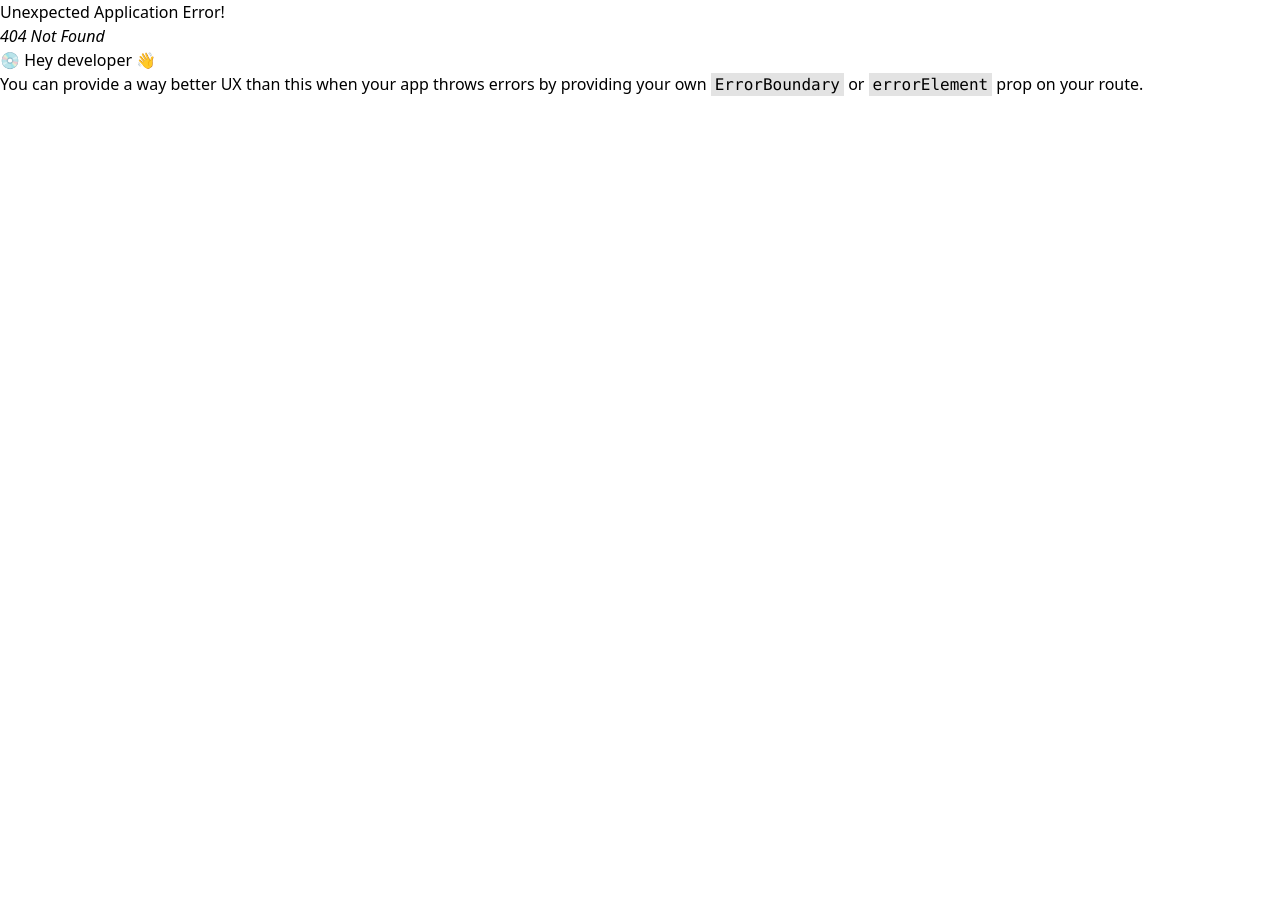
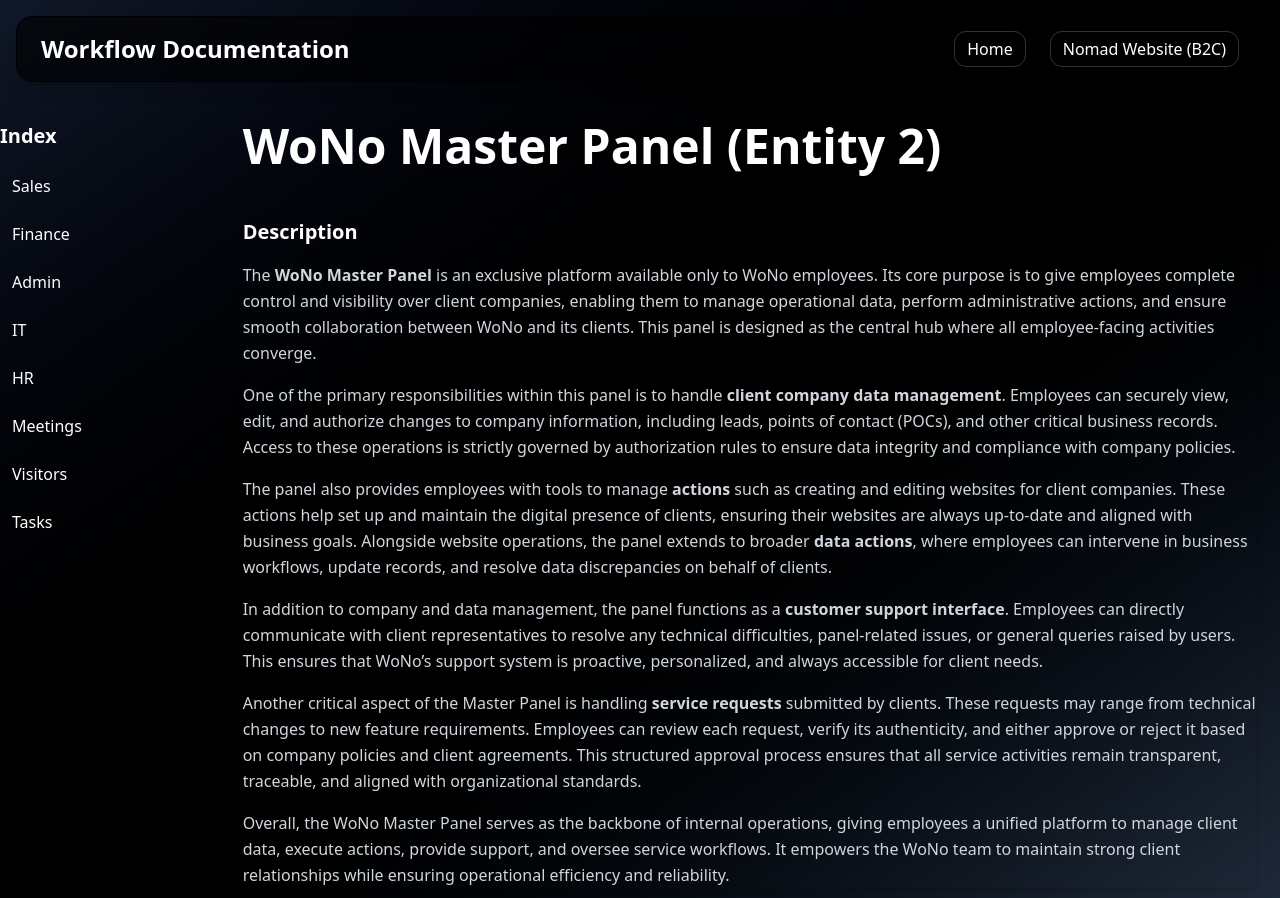
Before and after one commit to Kalpesh-Product/WoNoDocumentation, a React (Vite) app: page /modules-apps in a window 1280 px wide. Before the commit this address had no page. Before the commit the page ends 800 px from the top, so only its background shows below. Built offline with nearby package versions, Linux system fonts and the light colour scheme.

Commit message:
`Added new route for ModulesApps page and corresponding link in Home component`

```diff
--- /dev/null
+++ b/src/pages/ModulesApps.jsx
@@ -0,0 +1,128 @@
+import React from "react";
+import NomadFlow from "./NomadFlow";
+import {
+  dataUploadSections,
+  inactiveWebsitesSections,
+  leadsSections,
+  masterLoginFlow,
+  masterNomadLisitngs,
+  masterWebsiteFlow,
+  pocDetailsSections,
+  profileSections,
+  servicesSections,
+} from "../sections/masterFlow";
+
+const ModulesApps = () => {
+  const sections = [
+    { id: "sales", title: "Sales", data: [] },
+    { id: "finance", title: "Finance", data: [] },
+    { id: "admin", title: "Admin", data: [] },
+    { id: "it", title: "IT", data: [] },
+    { id: "hr", title: "HR", data: [] },
+    { id: "meetings", title: "Meetings", data: [] },
+    { id: "visitors", title: "Visitors", data: [] },
+    { id: "tasks", title: "Tasks", data: [] },
+  ];
+
+  return (
+    <div className="grid grid-cols-6 relative max-w-7xl mx-auto text-white gap-8 h-screen overflow-auto">
+      {/* Sidebar */}
+      <aside className="sticky col-span-1 top-6 h-fit self-start">
+        <h2 className="text-xl font-bold mb-4">Index</h2>
+        <ul className="space-y-2">
+          {sections.map((section) => (
+            <li key={section.id}>
+              <a
+                href={`#${section.id}`}
+                className="block px-3 py-2 rounded hover:bg-gray-700 transition"
+              >
+                {section.title}
+              </a>
+            </li>
+          ))}
+        </ul>
+      </aside>
+
+      {/* Main Content */}
+      <main className="space-y-12 col-span-5 p-6">
+        {/* Title */}
+        <h1 className="text-5xl font-bold">WoNo Master Panel (Entity 2)</h1>
+
+        {/* Description Section */}
+        <div className="rounded-lg shadow-md space-y-4">
+          <h2 className="text-xl font-semibold">Description</h2>
+          <p className="text-gray-300 leading-relaxed">
+            The <span className="font-semibold">WoNo Master Panel</span> is an
+            exclusive platform available only to WoNo employees. Its core
+            purpose is to give employees complete control and visibility over
+            client companies, enabling them to manage operational data, perform
+            administrative actions, and ensure smooth collaboration between WoNo
+            and its clients. This panel is designed as the central hub where all
+            employee-facing activities converge.
+          </p>
+          <p className="text-gray-300 leading-relaxed">
+            One of the primary responsibilities within this panel is to handle{" "}
+            <span className="font-semibold">
+              client company data management
+            </span>
+            . Employees can securely view, edit, and authorize changes to
+            company information, including leads, points of contact (POCs), and
+            other critical business records. Access to these operations is
+            strictly governed by authorization rules to ensure data integrity
+            and compliance with company policies.
+          </p>
+          <p className="text-gray-300 leading-relaxed">
+            The panel also provides employees with tools to manage{" "}
+            <span className="font-semibold">actions</span> such as creating and
+            editing websites for client companies. These actions help set up and
+            maintain the digital presence of clients, ensuring their websites
+            are always up-to-date and aligned with business goals. Alongside
+            website operations, the panel extends to broader{" "}
+            <span className="font-semibold">data actions</span>, where employees
+            can intervene in business workflows, update records, and resolve
+            data discrepancies on behalf of clients.
+          </p>
+          <p className="text-gray-300 leading-relaxed">
+            In addition to company and data management, the panel functions as a{" "}
+            <span className="font-semibold">customer support interface</span>.
+            Employees can directly communicate with client representatives to
+            resolve any technical difficulties, panel-related issues, or general
+            queries raised by users. This ensures that WoNo’s support system is
+            proactive, personalized, and always accessible for client needs.
+          </p>
+          <p className="text-gray-300 leading-relaxed">
+            Another critical aspect of the Master Panel is handling{" "}
+            <span className="font-semibold">service requests</span> submitted by
+            clients. These requests may range from technical changes to new
+            feature requirements. Employees can review each request, verify its
+            authenticity, and either approve or reject it based on company
+            policies and client agreements. This structured approval process
+            ensures that all service activities remain transparent, traceable,
+            and aligned with organizational standards.
+          </p>
+          <p className="text-gray-300 leading-relaxed">
+            Overall, the WoNo Master Panel serves as the backbone of internal
+            operations, giving employees a unified platform to manage client
+            data, execute actions, provide support, and oversee service
+            workflows. It empowers the WoNo team to maintain strong client
+            relationships while ensuring operational efficiency and reliability.
+          </p>
+        </div>
+
+        {/* Sections */}
+        <div className="space-y-12">
+          {sections.map((section, idx) => (
+            <div key={idx} id={section.id} className="scroll-mt-24">
+              <h1 className="text-white text-4xl font-bold mb-6">
+                {section.title}
+              </h1>
+              <NomadFlow sectionData={section.data} />
+            </div>
+          ))}
+        </div>
+      </main>
+    </div>
+  );
+};
+
+export default ModulesApps;
--- a/src/routes.jsx
+++ b/src/routes.jsx
@@ -6,6 +6,7 @@ import MajorFlow from "./pages/MajorFlow.jsx";
 import HostPanel from "./pages/HostPanel.jsx";
 import sections from "./sections.js";
 import MasterPanel from "./pages/MasterPanel.jsx";
+import ModulesApps from "./pages/ModulesApps.jsx";
 
 const Home = () => {
   return (
@@ -36,6 +37,12 @@ const Home = () => {
       >
         Master Panel
       </a>
+      <a
+        href="/modules-apps"
+        className="px-6 py-3 bg-white  text-black cursor-pointer rounded hover:bg-gray-400 transition-all"
+      >
+        Modules & Apps
+      </a>
     </div>
   );
 };
@@ -50,6 +57,7 @@ const router = createBrowserRouter([
       { path: "major-flow", element: <MajorFlow /> },
       { path: "host-panel", element: <HostPanel /> },
       { path: "master-panel", element: <MasterPanel /> },
+      { path: "modules-apps", element: <ModulesApps /> },
     ],
   },
 ]);
```
